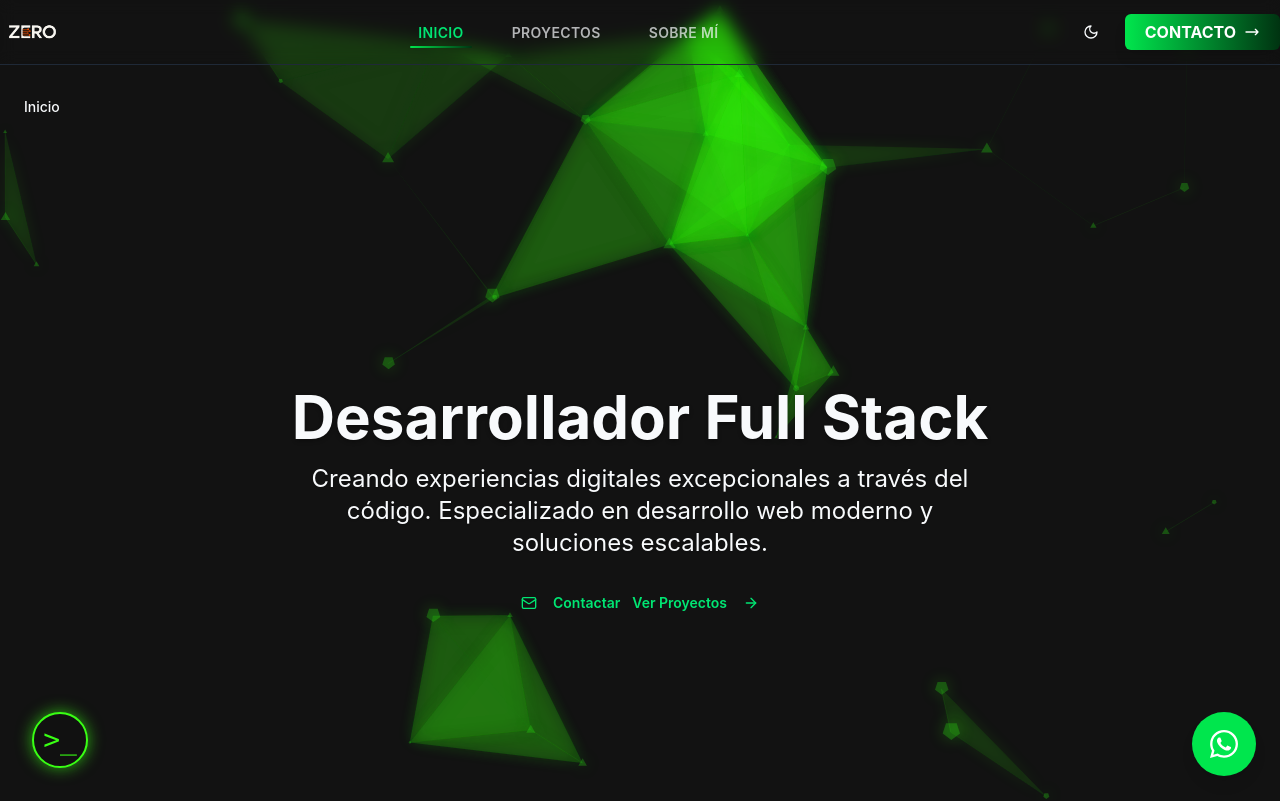
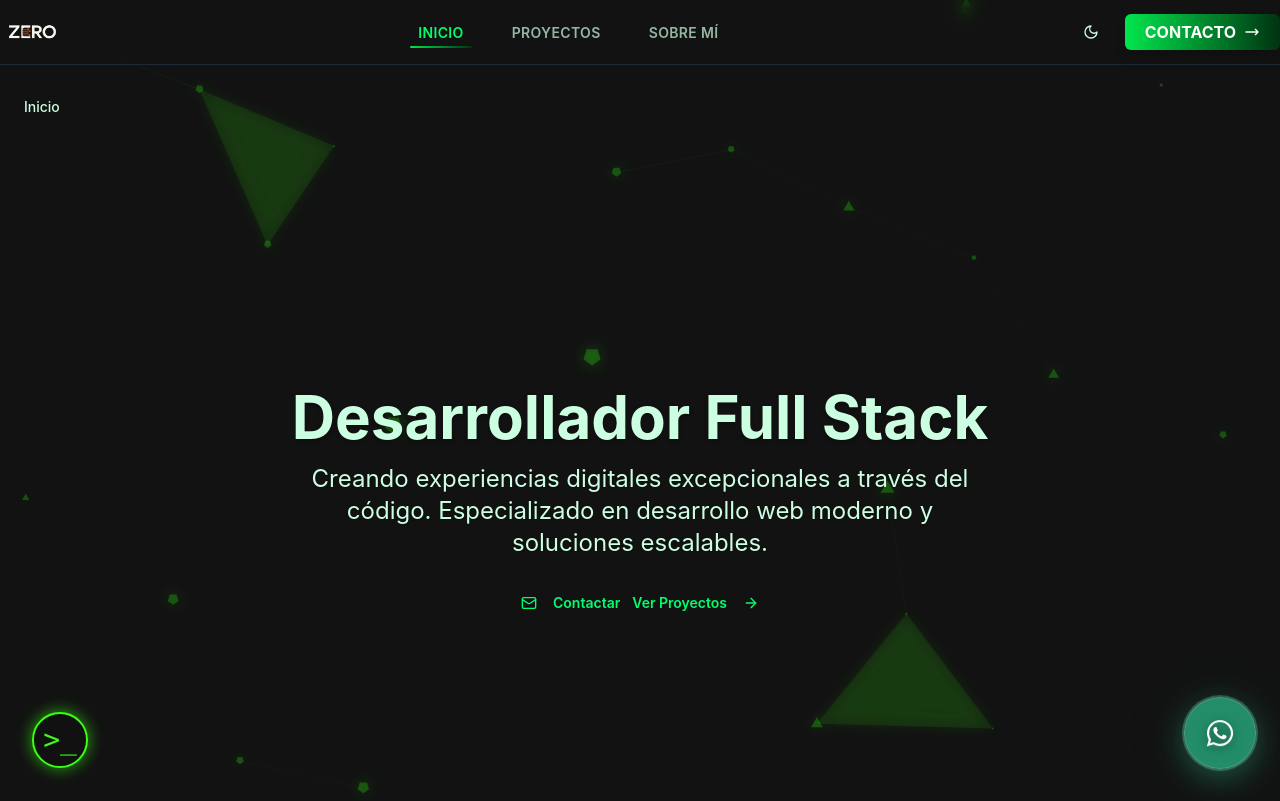
Before and after one commit to Danileon0226/professional-portfolio, a React (Vite) app: page / in a window 1280 px wide. Shown: the top 801 px of the page. Built offline with nearby package versions, Linux system fonts and the light colour scheme.

Commit message:
feat: update color in wpp

```diff
--- a/src/App.tsx
+++ b/src/App.tsx
@@ -5,10 +5,8 @@ import { useEffect } from 'react';
 import { FaWhatsapp } from 'react-icons/fa';
 import './components/ui/HackerMode.css';
 
-// Componente para inicializar el tema
 function ThemeInitializer() {
   useEffect(() => {
-    // Asegurarse de que el tema inicial se aplique inmediatamente
     const theme = localStorage.getItem('portfolio-theme') || 'dark';
     document.documentElement.classList.add(theme);
   }, []);
@@ -20,17 +18,24 @@ function App() {
     <ThemeProvider defaultTheme="dark" storageKey="portfolio-theme">
       <ThemeInitializer />
       <RouterProvider router={router} />
-      {/* Botón flotante de WhatsApp global */}
+
+      {/* Botón flotante de WhatsApp ultralujoso */}
       <a
         href="https://wa.me/573117502382?text=¡Hola!%20Vi%20tu%20portafolio%20y%20me%20gustaría%20contactarte%20para%20un%20proyecto."
         target="_blank"
         rel="noopener noreferrer"
-        className="fixed z-50 bottom-6 right-6 bg-green-500 hover:bg-green-600 text-white rounded-full shadow-lg p-4 flex items-center justify-center transition-colors"
+        className="group fixed z-50 bottom-6 right-6 backdrop-blur-2xl bg-emerald-500/60 hover:bg-emerald-400/50 text-white rounded-full p-5 flex items-center justify-center shadow-[0_8px_30px_rgba(52,211,153,0.35)] border border-white/30 ring-2 ring-emerald-300/30 transition-all duration-300 ease-in-out hover:scale-110 animate-float"
         aria-label="Contactar por WhatsApp"
       >
-        <FaWhatsapp size={32} />
+        {/* Pulse interior */}
+        <span className="absolute animate-ping-slow h-full w-full rounded-full bg-emerald-300 opacity-20 group-hover:opacity-30" />
+
+        {/* Glow exterior */}
+        <span className="absolute -z-10 inset-0 rounded-full bg-emerald-400 opacity-10 blur-2xl group-hover:opacity-20 transition duration-300" />
+
+        {/* Icono */}
+        <FaWhatsapp size={30} className="relative drop-shadow-[0_2px_6px_rgba(0,0,0,0.5)]" />
       </a>
-      {/* El botón y el modo hacker ahora están en el layout global */}
     </ThemeProvider>
   );
 }
--- a/src/components/ui/InspirationWidget.tsx
+++ b/src/components/ui/InspirationWidget.tsx
@@ -151,7 +151,7 @@ export const InspirationWidget: React.FC = () => {
         className="text-primary text-sm underline underline-offset-4 font-medium bg-transparent border-none p-0 m- transition-colors"
         style={{ boxShadow: 'none', border: 'none' }}
       >
-        <span className="inline-flex items-center gap-1">
+        <span className="inline-flex items-center gap-1 text-p ">
           <Sparkles className="w-4 h-4" />
           Nueva inspiración
         </span>
--- a/src/components/ui/ParticlesBg.tsx
+++ b/src/components/ui/ParticlesBg.tsx
@@ -40,9 +40,9 @@ const ParticlesBg = ({ style }: ParticlesBgProps) => {
           options={{
             fullScreen: { enable: true },
             background: { color: { value: 'transparent' } },
-            fpsLimit: 90,
+            fpsLimit: 120,
             particles: {
-              number: { value: 80, density: { enable: true } },
+              number: { value: 50, density: { enable: true } },
               color: {
                 value: '#39FF14',
                 animation: {
--- a/src/index.css
+++ b/src/index.css
@@ -148,82 +148,6 @@
 }
 
 @layer base {
-  :root {
-    /* Light mode - verdes intensos y frescos */
-    --background: hsla(150, 100%, 50%, 0.1);
-    --foreground: hsla(222.2 84% 4.9%);
-
-    --card: hsla(150, 100%, 98%, 0.1);
-    --card-foreground: hsla(150 80% 20%);
-    --popover: hsla(150 60% 98%);
-    --popover-foreground: hsla(150 80% 20%);
-
-    --primary: 150 100% 35%;
-    --primary-foreground: 150 90% 98%;
-    --secondary: 150 40% 30%;
-    --secondary-foreground: 150 60% 90%;
-
-    --muted: 150 40% 90%;
-    --muted-foreground: 150 30% 40%;
-    --accent: 150 80% 60%;
-    --accent-foreground: 150 90% 10%;
-
-    --destructive: 0 80% 55%;
-    --destructive-foreground: 0 0% 98%;
-    --border: 150 70% 80%;
-    --input: 150 70% 80%;
-    --ring: 150 100% 40%;
-    --radius: 0.5rem;
-
-    /* Glassmorphism - modo claro */
-    --glass-bg: hsla(150, 100%, 50%, 0.1);
-    --glass-border: hsla(150, 90%, 60%, 0.25);
-    --glass-text: hsl(150, 80%, 25%);
-    --glass-blur: 12px;
-  }
-
-  .dark {
-    /* Dark mode - verdes eléctricos y profundos */
-    --background: 222.2 84% 4.9%;
-    --foreground: 210 40% 98%;
-
-    --card: 150 70% 12%;
-    --card-foreground: 150 100% 60%;
-    --popover: 150 70% 12%;
-    --popover-foreground: 150 100% 70%;
-
-    --primary: 150 100% 45%;
-    --primary-foreground: 150 100% 15%;
-    --secondary: 150 60% 20%;
-    --secondary-foreground: 150 90% 85%;
-
-    --muted: 150 60% 20%;
-    --muted-foreground: 150 80% 50%;
-    --accent: 150 90% 50%;
-    --accent-foreground: 150 100% 15%;
-
-    --destructive: 0 80% 35%;
-    --destructive-foreground: 0 0% 98%;
-    --border: 150 60% 20%;
-    --input: 150 60% 20%;
-    --ring: 150 100% 50%;
-
-    --gradient-start: 150 100% 50%;
-    --gradient-mid: 180 100% 45%;
-    --gradient-end: 150 80% 40%;
-
-    --text-primary: 150 90% 90%;
-    --text-secondary: 150 100% 80%;
-
-    /* Glassmorphism - modo oscuro */
-    --glass-bg: hsla(150, 100%, 30%, 0.08);
-    --glass-border: hsla(150, 100%, 40%, 0.25);
-    --glass-text: hsl(150, 100%, 70%);
-    --glass-blur: 16px;
-  }
-}
-
-@layer base {
   * {
     @apply border-border;
   }
```
